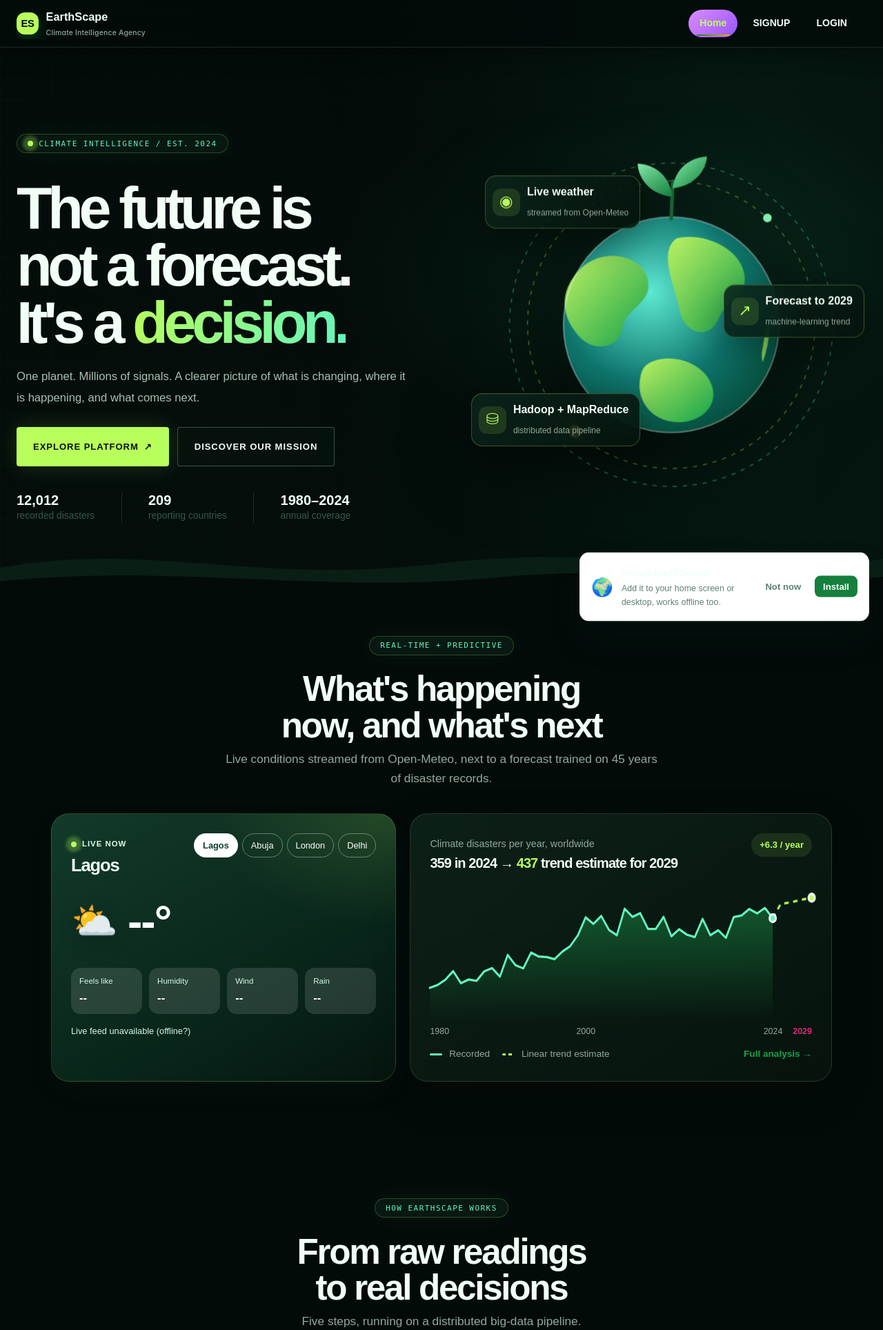
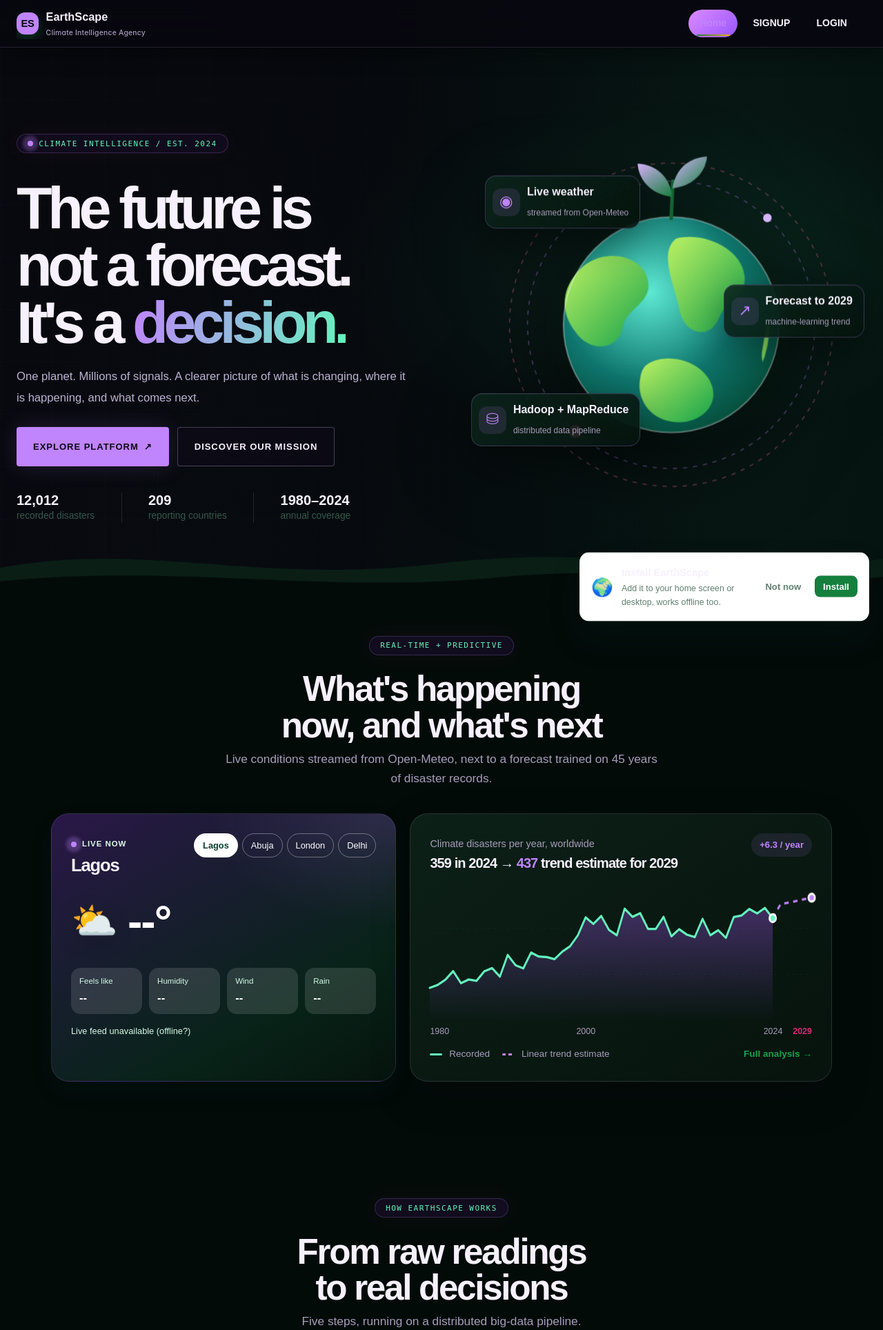
Before and after one commit to ari161-bit/climate-change-dashboard, a Django app: page /climatechanges/ in a window 1280 px wide. Shown: the top 1928 px of the page at 69% size. Run offline with Django 5.2, Linux system fonts and the light colour scheme; data that the repository does not hold is empty.

Commit message:
Recolour home page purple and reset saved theme
Swap the home page's green palette for the dashboard's purple and pink,
and use a new theme storage key so old "light" choices don't block
the dark default.

```diff
--- a/aptech-hadoop-eproject/climatechanges/static/css/cinematic-home.css
+++ b/aptech-hadoop-eproject/climatechanges/static/css/cinematic-home.css
@@ -1,11 +1,11 @@
 body.eco-home{
   --cin-bg:#030b09;
-  --cin-panel:#091812;
-  --cin-green:#b8ff5c;
+  --cin-panel:#120a1f;
+  --cin-green:#c084fc;
   --cin-mint:#63f5bd;
-  --cin-white:#f1fff7;
-  --cin-muted:#91a99c;
-  --cin-line:rgba(205,255,224,.13);
+  --cin-white:#f7f1ff;
+  --cin-muted:#a79cba;
+  --cin-line:rgba(230,210,255,.13);
   color:var(--cin-white)!important;
   background:
     radial-gradient(ellipse at 82% 10%,rgba(18,103,71,.2),transparent 38%),
@@ -19,7 +19,7 @@ body.eco-home h1,body.eco-home h2,body.eco-home h3,body.eco-home h4{
   letter-spacing:-.045em;
 }
 body.eco-home .site-header{
-  background:rgba(3,11,9,.78)!important;
+  background:rgba(9,6,16,.78)!important;
   border-bottom:1px solid var(--cin-line)!important;
   backdrop-filter:blur(18px);
 }
@@ -35,20 +35,20 @@ body.eco-home .eco-hero{
   padding:clamp(110px,13vh,160px) 0 130px;
   overflow:hidden;
   background:
-    linear-gradient(90deg,rgba(3,11,9,.76),rgba(3,11,9,.14)),
+    linear-gradient(90deg,rgba(9,6,16,.76),rgba(9,6,16,.14)),
     radial-gradient(ellipse at 74% 40%,rgba(28,145,91,.18),transparent 36%);
 }
 body.eco-home .eco-hero::before{
   content:"";position:absolute;inset:0;pointer-events:none;opacity:.22;
-  background-image:linear-gradient(rgba(170,255,198,.08) 1px,transparent 1px),linear-gradient(90deg,rgba(170,255,198,.08) 1px,transparent 1px);
+  background-image:linear-gradient(rgba(216,180,254,.08) 1px,transparent 1px),linear-gradient(90deg,rgba(216,180,254,.08) 1px,transparent 1px);
   background-size:76px 76px;
   mask-image:linear-gradient(90deg,black,transparent 85%);
 }
 body.eco-home .eco-hero-grid{position:relative;z-index:1;max-width:1420px}
 body.eco-home .eco-hero-copy{animation:cin-rise .9s .12s both}
 body.eco-home .eco-chip{
-  background:rgba(8,28,20,.75);border-color:rgba(184,255,92,.22);
-  color:var(--cin-mint);box-shadow:0 0 30px rgba(99,245,189,.06);
+  background:rgba(20,12,34,.75);border-color:rgba(192,132,252,.22);
+  color:var(--cin-mint);box-shadow:0 0 30px rgba(254,112,150,.06);
   font:500 .69rem "DM Mono",monospace;letter-spacing:.13em;text-transform:uppercase;
 }
 body.eco-home .eco-dot{background:var(--cin-green);box-shadow:0 0 15px var(--cin-green)}
@@ -60,63 +60,63 @@ body.eco-home .eco-hero h1 em{
   background:linear-gradient(100deg,var(--cin-green),var(--cin-mint));
   -webkit-background-clip:text;background-clip:text;
 }
-body.eco-home .eco-lede{max-width:570px;color:#a6c1b2;font-size:clamp(1rem,1.3vw,1.16rem);line-height:1.85}
+body.eco-home .eco-lede{max-width:570px;color:#bdb2d3;font-size:clamp(1rem,1.3vw,1.16rem);line-height:1.85}
 body.eco-home .eco-btn{border-radius:4px;padding:1rem 1.35rem;font-size:.73rem;letter-spacing:.07em;text-transform:uppercase}
 body.eco-home .eco-btn-solid{
-  background:var(--cin-green);color:#06110b!important;
-  box-shadow:0 0 32px rgba(184,255,92,.16);
+  background:var(--cin-green);color:#0b0716!important;
+  box-shadow:0 0 32px rgba(192,132,252,.16);
 }
-body.eco-home .eco-btn-solid:hover{background:#d0ff93;box-shadow:0 0 44px rgba(184,255,92,.3)}
+body.eco-home .eco-btn-solid:hover{background:#d0ff93;box-shadow:0 0 44px rgba(192,132,252,.3)}
 body.eco-home .eco-btn-line{
-  border:1px solid rgba(205,255,224,.27);color:var(--cin-white)!important;background:rgba(8,25,18,.4);
+  border:1px solid rgba(230,210,255,.27);color:var(--cin-white)!important;background:rgba(18,11,30,.4);
 }
-body.eco-home .eco-btn-line:hover{border-color:var(--cin-green);background:rgba(184,255,92,.08);color:var(--cin-green)!important}
+body.eco-home .eco-btn-line:hover{border-color:var(--cin-green);background:rgba(192,132,252,.08);color:var(--cin-green)!important}
 body.eco-home .eco-trust{gap:clamp(18px,3vw,40px);margin-top:42px;color:var(--cin-muted)}
 body.eco-home .eco-trust b{font:600 1.25rem "Space Grotesk",sans-serif;color:var(--cin-white)}
 body.eco-home .eco-art{filter:drop-shadow(0 25px 55px rgba(0,0,0,.24));transition:transform .35s ease-out}
 body.eco-home .eco-globe{filter:drop-shadow(0 30px 60px rgba(0,0,0,.44))}
-body.eco-home .eco-ring{stroke:rgba(184,255,92,.35)}
-body.eco-home .eco-ring.r2{stroke:rgba(99,245,189,.35)}
+body.eco-home .eco-ring{stroke:rgba(192,132,252,.35)}
+body.eco-home .eco-ring.r2{stroke:rgba(254,112,150,.35)}
 body.eco-home .eco-float{
   background:linear-gradient(135deg,rgba(12,37,27,.88),rgba(5,20,14,.9));
-  border-color:rgba(184,255,92,.25);backdrop-filter:blur(18px);
+  border-color:rgba(192,132,252,.25);backdrop-filter:blur(18px);
   box-shadow:0 18px 55px rgba(0,0,0,.36),inset 0 1px rgba(255,255,255,.05);
 }
-body.eco-home .eco-float span{background:rgba(184,255,92,.12);color:var(--cin-green)}
+body.eco-home .eco-float span{background:rgba(192,132,252,.12);color:var(--cin-green)}
 body.eco-home .eco-float b{color:var(--cin-white);font-family:"Space Grotesk",sans-serif}
 body.eco-home .eco-float small{color:var(--cin-muted)}
 body.eco-home .eco-hills{height:105px}
 body.eco-home .eco-hills .h1{fill:#0a2117;opacity:.9}
 body.eco-home .eco-hills .h2{fill:var(--cin-bg)}
 body.eco-home .eco-section,body.eco-home .eco-live-sec{background:var(--cin-bg)}
-body.eco-home .eco-section-tint{background:linear-gradient(180deg,#07130e,#091812 50%,#07130e)}
+body.eco-home .eco-section-tint{background:linear-gradient(180deg,#0e0919,#120a1f 50%,#0e0919)}
 body.eco-home .eco-head h2{color:var(--cin-white)!important;font-size:clamp(2rem,4vw,3.8rem)}
 body.eco-home .eco-head p:not(.eco-chip){color:var(--cin-muted)}
-body.eco-home .eco-section .eco-chip{background:rgba(9,30,21,.78)}
+body.eco-home .eco-section .eco-chip{background:rgba(22,13,36,.78)}
 body.eco-home .eco-stats{
-  background:linear-gradient(90deg,#081b12,#0b2418 50%,#081b12);
+  background:linear-gradient(90deg,#110a1e,#0b2418 50%,#110a1e);
   border-top:1px solid var(--cin-line);border-bottom:1px solid var(--cin-line);
   padding:24px 0 44px;
 }
 body.eco-home .eco-stat{
-  background:linear-gradient(145deg,rgba(18,47,33,.75),rgba(7,22,15,.8));
-  border-color:rgba(184,255,92,.13);box-shadow:inset 0 1px rgba(255,255,255,.04);
+  background:linear-gradient(145deg,rgba(18,47,33,.75),rgba(16,9,27,.8));
+  border-color:rgba(192,132,252,.13);box-shadow:inset 0 1px rgba(255,255,255,.04);
 }
 body.eco-home .eco-stat small{color:var(--cin-muted)}
 body.eco-home .eco-num{color:var(--cin-green);font-family:"DM Mono",monospace}
 body.eco-home .eco-weather{
-  background:radial-gradient(90% 70% at 100% 0%,rgba(184,255,92,.14),transparent 60%),linear-gradient(150deg,#123a29,#082319 70%,#06140e);
-  border:1px solid rgba(184,255,92,.16);
+  background:radial-gradient(90% 70% at 100% 0%,rgba(192,132,252,.14),transparent 60%),linear-gradient(150deg,#2a1748,#082319 70%,#06140e);
+  border:1px solid rgba(192,132,252,.16);
 }
 body.eco-home .eco-forecast,body.eco-home .eco-card,body.eco-home .eco-flow li{
   color:var(--cin-white);background:linear-gradient(145deg,rgba(13,34,25,.94),rgba(7,20,14,.95));
   border:1px solid var(--cin-line);box-shadow:0 22px 60px rgba(0,0,0,.2);
 }
 body.eco-home .eco-forecast h3,body.eco-home .eco-card h3,body.eco-home .eco-flow h3{color:var(--cin-white)!important}
-body.eco-home .eco-forecast p,body.eco-home .eco-card p,body.eco-home .eco-flow p{color:#91a99c}
+body.eco-home .eco-forecast p,body.eco-home .eco-card p,body.eco-home .eco-flow p{color:#a79cba}
 body.eco-home .eco-f-head small,body.eco-home .eco-f-axis{color:var(--cin-muted)}
 body.eco-home .eco-f-head h3 span{color:var(--cin-green)}
-body.eco-home .eco-pill{background:rgba(184,255,92,.1);color:var(--cin-green)}
+body.eco-home .eco-pill{background:rgba(192,132,252,.1);color:var(--cin-green)}
 body.eco-home .eco-spark .rec{stroke:var(--cin-mint)}
 body.eco-home .eco-spark .fc{stroke:var(--cin-green)}
 body.eco-home .eco-spark .now{fill:var(--cin-mint)}
@@ -217,7 +217,7 @@ body.eco-home .eco-mono{font:inherit;color:var(--cin-mint)}
 /* Keep the nav dark + readable once scrolled (greenery.css forces a cream bar) */
 html body.eco-home .site-header,
 html body.eco-home .site-header.is-scrolled{
-  background:rgba(3,11,9,.86)!important;
+  background:rgba(9,6,16,.86)!important;
   box-shadow:0 10px 30px rgba(0,0,0,.35)!important;
 }
 body.eco-home .site-footer .mark{
--- a/aptech-hadoop-eproject/climatechanges/static/js/main.js
+++ b/aptech-hadoop-eproject/climatechanges/static/js/main.js
@@ -123,7 +123,7 @@
   function setTheme(theme){
     if (theme === "dark") document.documentElement.setAttribute("data-theme", "dark");
     else document.documentElement.removeAttribute("data-theme");
-    try{ localStorage.setItem("gw-theme", theme); }catch(e){}
+    try{ localStorage.setItem("gw-theme-v2", theme); }catch(e){}
     if (themeBtn) themeBtn.setAttribute("aria-pressed", theme === "dark" ? "true" : "false");
   }
   if (themeBtn){
--- a/aptech-hadoop-eproject/climatechanges/templates/climatechanges/index.html
+++ b/aptech-hadoop-eproject/climatechanges/templates/climatechanges/index.html
@@ -6,7 +6,7 @@
 <link rel="preconnect" href="https://fonts.googleapis.com">
 <link rel="preconnect" href="https://fonts.gstatic.com" crossorigin>
 <link href="https://fonts.googleapis.com/css2?family=DM+Mono:wght@400;500&family=Manrope:wght@400;500;600;700;800&family=Space+Grotesk:wght@400;500;600;700&display=swap" rel="stylesheet">
-<link rel="stylesheet" href="{% static 'css/cinematic-home.css' %}?v=2">
+<link rel="stylesheet" href="{% static 'css/cinematic-home.css' %}?v=3">
 {% endblock %}
 
 {% block body %}
@@ -58,7 +58,7 @@
               <stop offset="0%" stop-color="#bef264"/><stop offset="100%" stop-color="#16a34a"/>
             </linearGradient>
             <linearGradient id="g-leaf" x1="0" y1="0" x2="1" y2="1">
-              <stop offset="0%" stop-color="#86efac"/><stop offset="100%" stop-color="#15803d"/>
+              <stop offset="0%" stop-color="#d8b4fe"/><stop offset="100%" stop-color="#15803d"/>
             </linearGradient>
             <clipPath id="clip-globe"><circle cx="240" cy="240" r="150"/></clipPath>
           </defs>
@@ -80,8 +80,8 @@
           </g>
           <!-- orbiting data satellites -->
           <g class="eco-orbit">
-            <circle cx="440" cy="240" r="9" fill="#fde047"/>
-            <circle cx="40" cy="240" r="6" fill="#86efac"/>
+            <circle cx="440" cy="240" r="9" fill="#fe7096"/>
+            <circle cx="40" cy="240" r="6" fill="#d8b4fe"/>
           </g>
         </svg>
         <div class="eco-float f1"><span>◉</span><div><b>Live weather</b><small>streamed from Open-Meteo</small></div></div>
@@ -134,7 +134,7 @@
             <span class="eco-pill">+{{ land_slope }} / year</span>
           </div>
           <svg viewBox="0 0 600 180" class="eco-spark" preserveAspectRatio="none" role="img" aria-label="Recorded annual disaster totals and five-year linear trend estimate">
-            <defs><linearGradient id="sp-fill" x1="0" y1="0" x2="0" y2="1"><stop offset="0%" stop-color="#22c55e" stop-opacity=".35"/><stop offset="100%" stop-color="#22c55e" stop-opacity="0"/></linearGradient></defs>
+            <defs><linearGradient id="sp-fill" x1="0" y1="0" x2="0" y2="1"><stop offset="0%" stop-color="#a855f7" stop-opacity=".35"/><stop offset="100%" stop-color="#a855f7" stop-opacity="0"/></linearGradient></defs>
             <line x1="0" y1="60" x2="600" y2="60" class="g"/><line x1="0" y1="120" x2="600" y2="120" class="g"/>
             <polygon points="{{ spark_area }}" fill="url(#sp-fill)"/>
             <polyline points="{{ spark_recorded }}" class="rec"/>
--- a/aptech-hadoop-eproject/climatechanges/templates/climatechanges/template.html
+++ b/aptech-hadoop-eproject/climatechanges/templates/climatechanges/template.html
@@ -28,7 +28,7 @@
 <script>
 (function(){
   try{
-    var saved = localStorage.getItem("gw-theme");
+    var saved = localStorage.getItem("gw-theme-v2");
     var theme = saved || "dark";
     if (theme === "dark") document.documentElement.setAttribute("data-theme", "dark");
   }catch(e){}
```
Also changed, not shown: other parts of aptech-hadoop-eproject/climatechanges/static/css/cinematic-home.css (+25 -25 lines).
